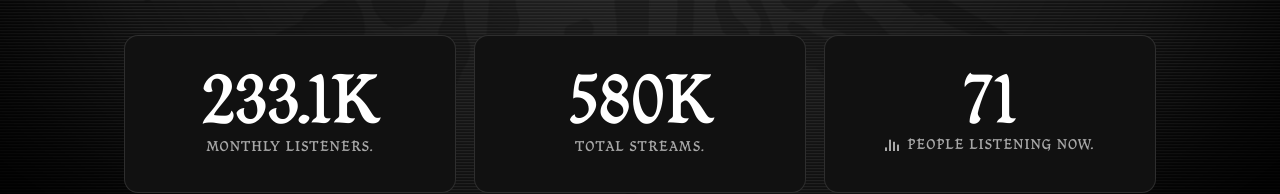
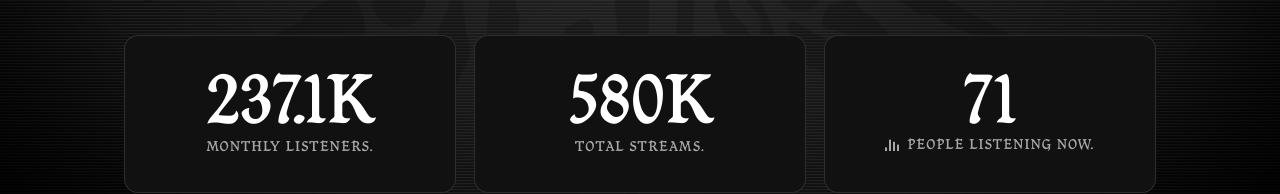
Before and after one commit to noirfleuve/ALTAR-VISION, a plain HTML site: page music/index.html in a window 1280 px wide. Shown: the part 459-653 px from the top of the page. Drawn offline with Linux system fonts and the light colour scheme.

Commit message:
spotify stats update

```diff
--- a/music/index.html
+++ b/music/index.html
@@ -60,7 +60,7 @@
       <!-- STATS — "monthly listeners" mis à jour chaque jour par .github/workflows/spotify-stats.yml ;
            "total streams" à modifier à la main ; "people listening now" géré par js/main.js -->
       <div class="stats music-stats">
-        <div class="stat"><b data-stat="monthly-listeners">233.1K</b><span>Monthly listeners.</span></div>
+        <div class="stat"><b data-stat="monthly-listeners">237.1K</b><span>Monthly listeners.</span></div>
         <div class="stat"><b>580K</b><span>Total streams.</span></div>
         <!-- "people listening now" : valeur qui varie entre 20 et 73 (voir js/main.js, LIVE LISTENERS) -->
         <div class="stat"><b data-live-listeners>42</b><span class="live-label"><span class="wave" aria-hidden="true"><i></i><i></i><i></i><i></i></span>People listening now.</span></div>
```
